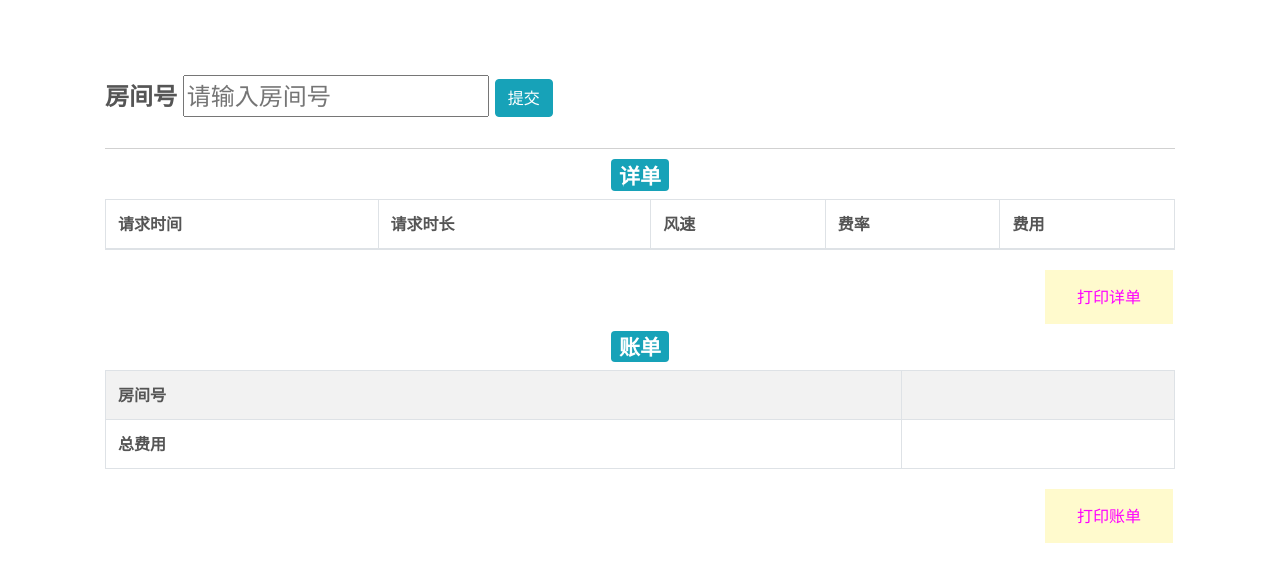
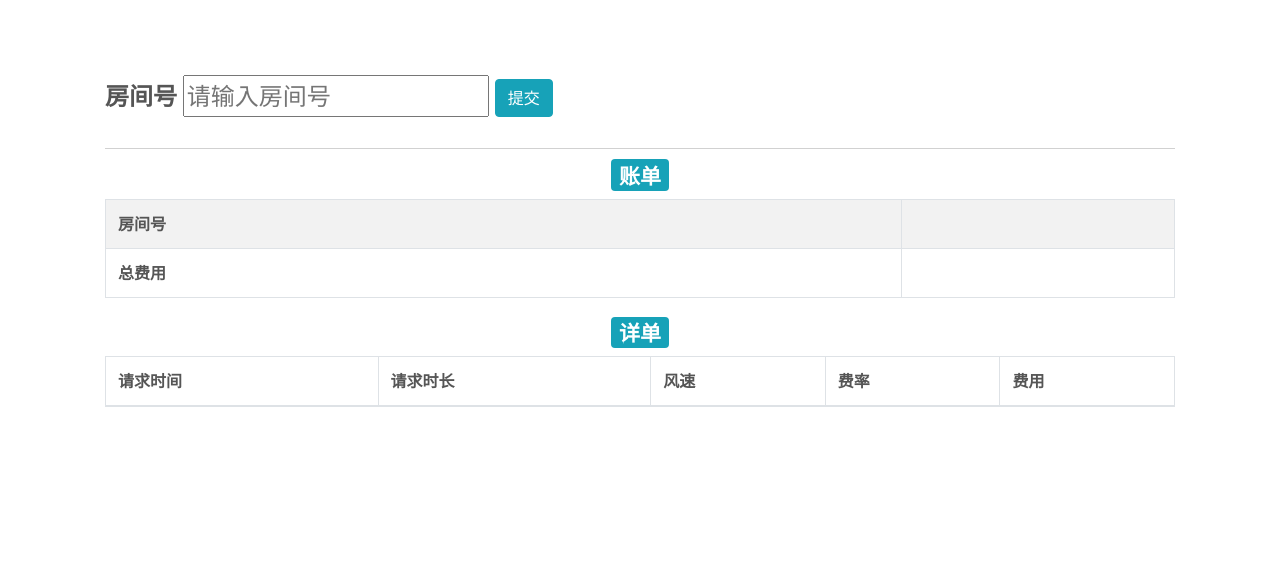
Before and after one commit to lijundi/server_air, a Django app: page /server/reception/ in a window 1280 px wide. Shown: the part 150-732 px from the top of the page. Run offline with Django 3.2, Linux system fonts and the light colour scheme; lists and menus that the app fills with data are empty; some libraries are stand-ins or nearby versions.

Commit message:
可以用 但有定时器的问题

```diff
--- a/templates/boss.html
+++ b/templates/boss.html
@@ -104,9 +104,9 @@
         </table>
         {% endfor %}
 
-        <div align="center" style="position:relative;top:10px">
-        <button class="button1 btn-outline-info"><a href="   ">打印报表</a></button>
-        </div>
+{#        <div align="center" style="position:relative;top:10px">#}
+{#        <button class="button1 btn-outline-info"><a href="   ">打印报表</a></button>#}
+{#        </div>#}
         </div>
     </div>
 </div>
--- a/templates/reception.html
+++ b/templates/reception.html
@@ -73,8 +73,25 @@
 
         <div class="containter">
 
-        <h3 style="text-align:center"><span class="badge badge-info">详单</span></h3>
-        <table class="table table-striped table-bordered">
+
+{#        <div align="right">#}
+{#        <button class="button1 btn-outline-info" ><a href="">打印详单</a></button>#}
+{#        </div>#}
+            <h3 style="text-align:center"><span class="badge badge-info">账单</span></h3>
+            <table class="table table-striped table-bordered">
+                <tr>
+                    <td><b>房间号</b></td>
+                    <td>{{ room_id }}</td>
+                </tr>
+
+                <tr>
+                    <td><b>总费用</b></td>
+                    <td>{{ total_fee }}</td>
+                </tr>
+        </table>
+
+            <h3 style="text-align:center"><span class="badge badge-info">详单</span></h3>
+            <table class="table table-striped table-bordered">
             <thead>
                 <tr>
                     <th>请求时间</th>
@@ -96,26 +113,9 @@
         {% endfor %}
 
         </table>
-        <div align="right">
-        <button class="button1 btn-outline-info" ><a href="">打印详单</a></button>
-        </div>
-
-        <h3 style="text-align:center"><span class="badge badge-info">账单</span></h3>
-        <table class="table table-striped table-bordered">
-                <tr>
-                    <td><b>房间号</b></td>
-                    <td>{{ room_id }}</td>
-                </tr>
-
-                <tr>
-                    <td><b>总费用</b></td>
-                    <td>{{ total_fee }}</td>
-                </tr>
-        </table>
-
-         <div align="right">
-        <button class="button1 btn-outline-info" ><a href="">打印账单</a></button>
-         </div>
+{#         <div align="right">#}
+{#        <button class="button1 btn-outline-info" ><a href="">打印账单</a></button>#}
+{#         </div>#}
         </div>
     </div>
 </div>
```
Also changed, not shown: server/fixtures/initial_data.json (+1 -1 lines), server/interface.py (+7 -4 lines), templates/manager_check_state.html (+7 -1 lines), db.sqlite3.
